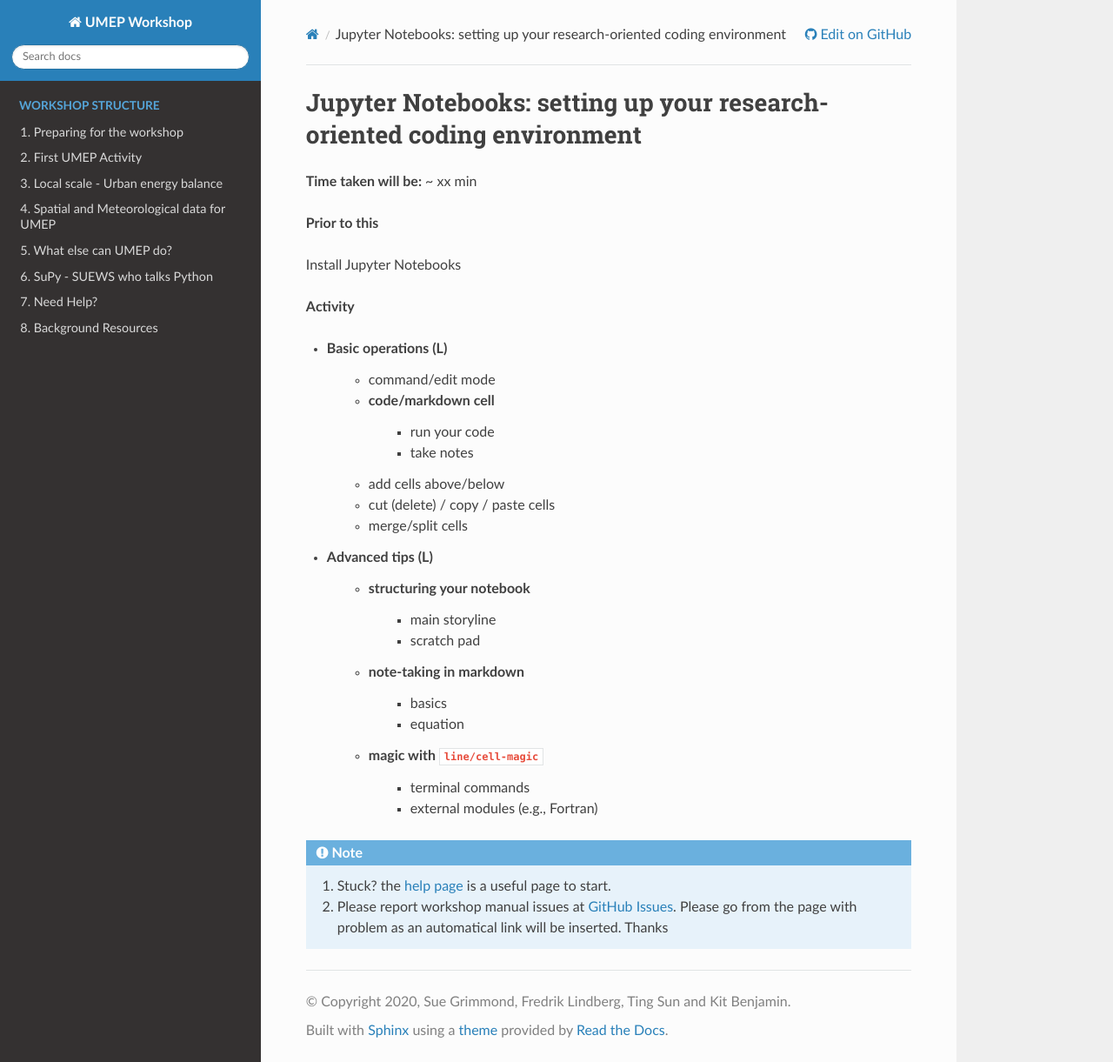
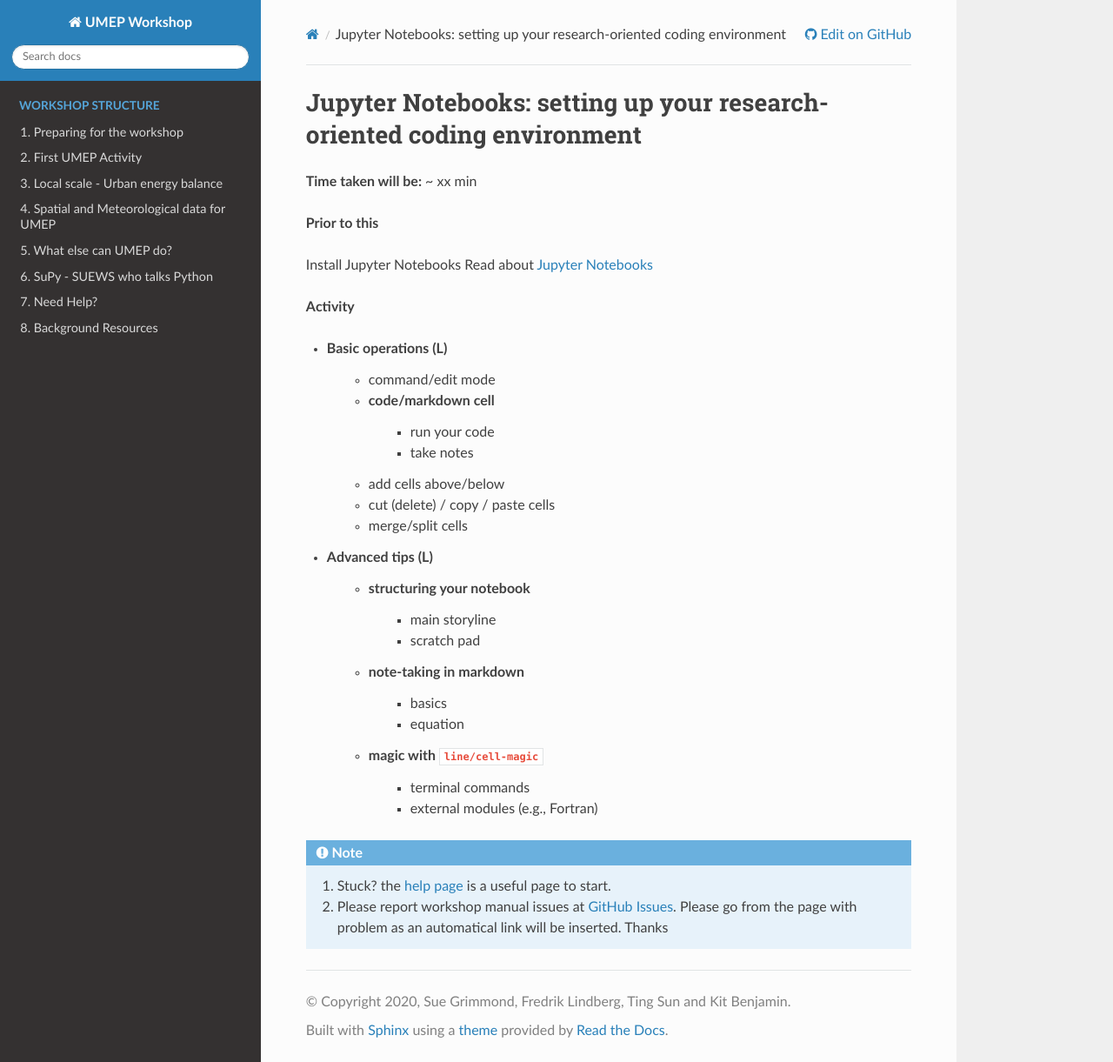
Before and after one commit to Urban-Meteorology-Reading/UMEP-Workshop, a Sphinx documentation site: the page built from source/Jupyter/JN1.rst, in a window 1280 px wide and 1221 px high. Shown: the whole window at 87% size. Built offline with Sphinx 7.4.7 and the Read the Docs theme 2.0.0, drawn with Linux system fonts in a browser that asks for light colours; pages that are not in the unit, such as notebooks, are missing from menus.

Commit message:
Update JN1.rst

```diff
--- a/source/Jupyter/JN1.rst
+++ b/source/Jupyter/JN1.rst
@@ -6,6 +6,7 @@ Jupyter Notebooks: setting up your research-oriented coding environment
 **Prior to this**
 
 Install Jupyter Notebooks
+Read about `Jupyter Notebooks <JN0.rst>`_
 
 **Activity**
 
```
